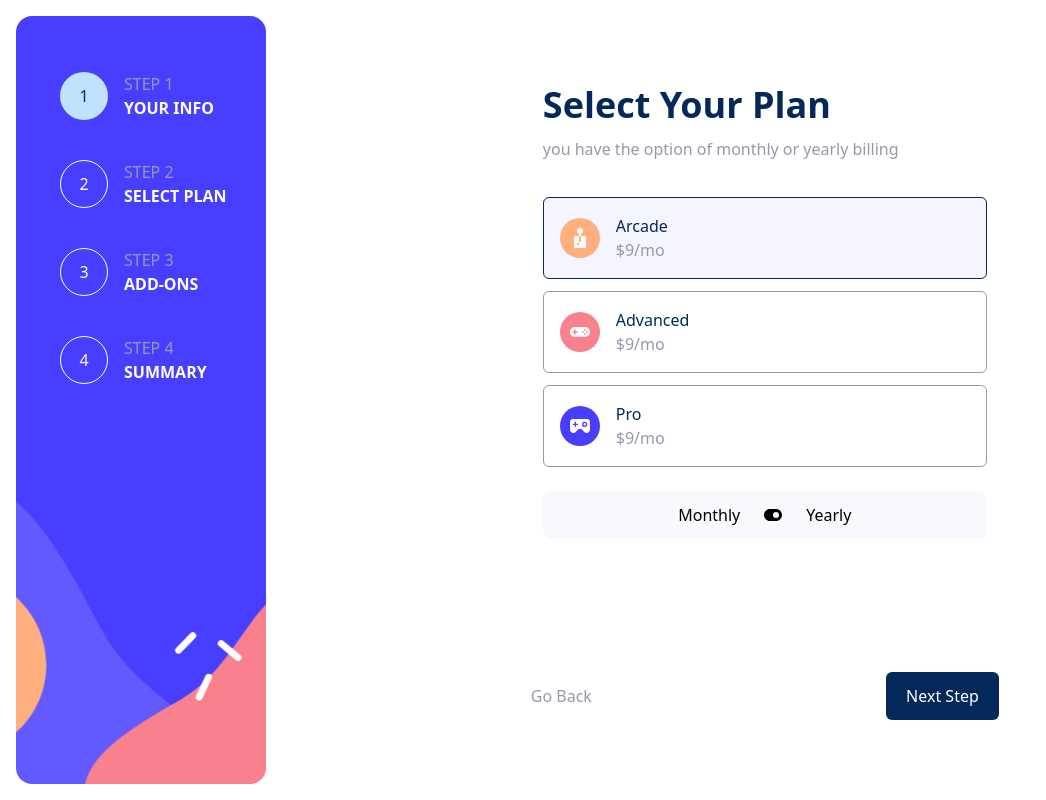
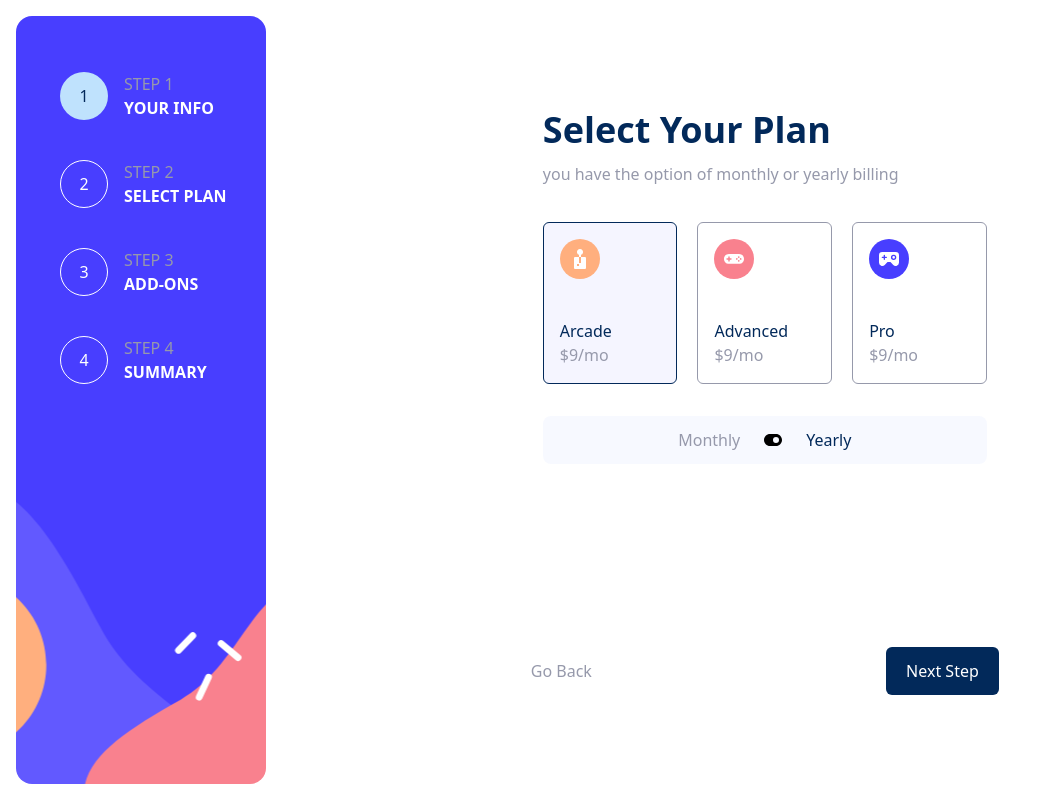
Before and after one commit to Mirtineh/multi-step-form, a React (Vite) app: page / in a window 1280 px wide. Shown: the whole page, without its empty margins (0-1046 px from the left). Built offline with nearby package versions, Linux system fonts and the light colour scheme.

Commit message:
select a plan desktop view finished

```diff
--- a/src/components/Plan.tsx
+++ b/src/components/Plan.tsx
@@ -30,13 +30,13 @@ const Plan: FunctionComponent<PlanProps> = ({ type, isActive }) => {
   return (
     <div
       className={
-        "flex gap-4 border rounded-md p-4 " +
+        "flex sm:flex-col gap-4 sm:gap-10 border rounded-md p-4 " +
         (isActive
           ? "border-marine-blue bg-purplish-blue bg-opacity-5"
           : "border-cool-gray")
       }
     >
-      <img src={icon} alt="" />
+      <img src={icon} alt="" className="w-10" />
       <div className="flex flex-col">
         <p className="text-marine-blue font-medium">{label}</p>
         <p className="text-cool-gray">$9/mo</p>
--- a/src/components/SelectPlan.tsx
+++ b/src/components/SelectPlan.tsx
@@ -1,4 +1,4 @@
-import { FunctionComponent } from "react";
+import { FunctionComponent, useState } from "react";
 import Content from "./Content";
 import { FontAwesomeIcon } from "@fortawesome/react-fontawesome";
 import Plan from "./Plan";
@@ -7,20 +7,29 @@ import { faToggleOn } from "@fortawesome/free-solid-svg-icons";
 interface SelectPlanProps {}
 
 const SelectPlan: FunctionComponent<SelectPlanProps> = () => {
+  const [isMonthly, setIsMonthly] = useState(false);
   return (
     <>
       <Content
         header="Select Your Plan"
         description="you have the option of monthly or yearly billing"
       >
-        <div className="flex flex-col gap-3">
+        <div className="grid grid-cols-1 sm:grid-cols-3 gap-3 sm:gap-5">
           <Plan type="arcade" isActive={true} />
           <Plan type="advanced" isActive={false} />
           <Plan type="pro" isActive={false} />
-          <div className="flex justify-center items-center gap-6 py-3 bg-pastel-blue bg-opacity-10 rounded-lg mt-3">
-            <span>Monthly</span>
-            <FontAwesomeIcon icon={faToggleOn} />
-            <span>Yearly</span>
+          <div className="sm:col-span-3 flex justify-center items-center gap-6 py-3 bg-pastel-blue bg-opacity-10 rounded-lg mt-3">
+            <span className={isMonthly ? "text-marine-blue" : "text-cool-gray"}>
+              Monthly
+            </span>
+            {isMonthly ? (
+              <FontAwesomeIcon icon={faToggleOn} flip="horizontal" />
+            ) : (
+              <FontAwesomeIcon icon={faToggleOn} />
+            )}
+            <span className={isMonthly ? "text-cool-gray" : "text-marine-blue"}>
+              Yearly
+            </span>
           </div>
         </div>
       </Content>
```
